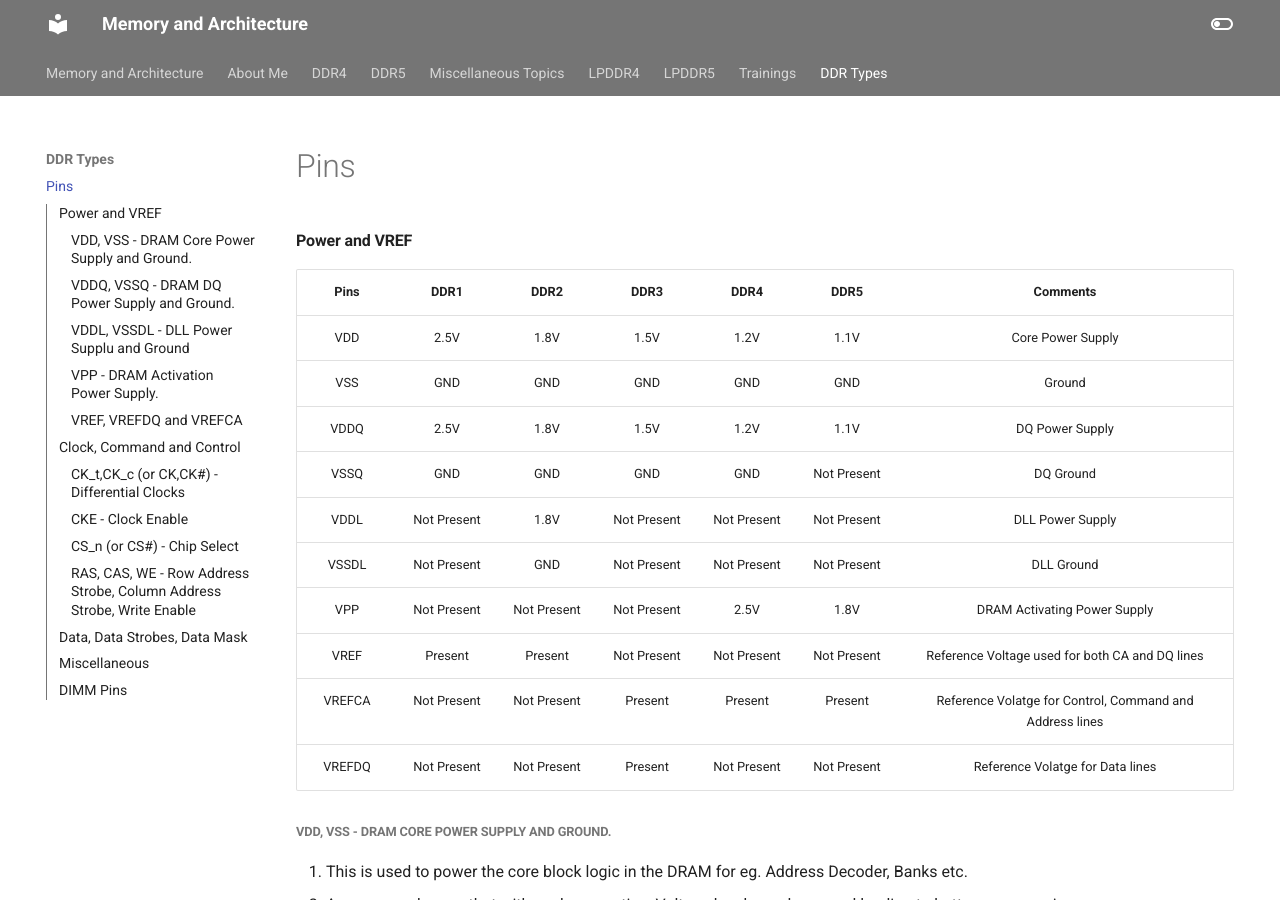
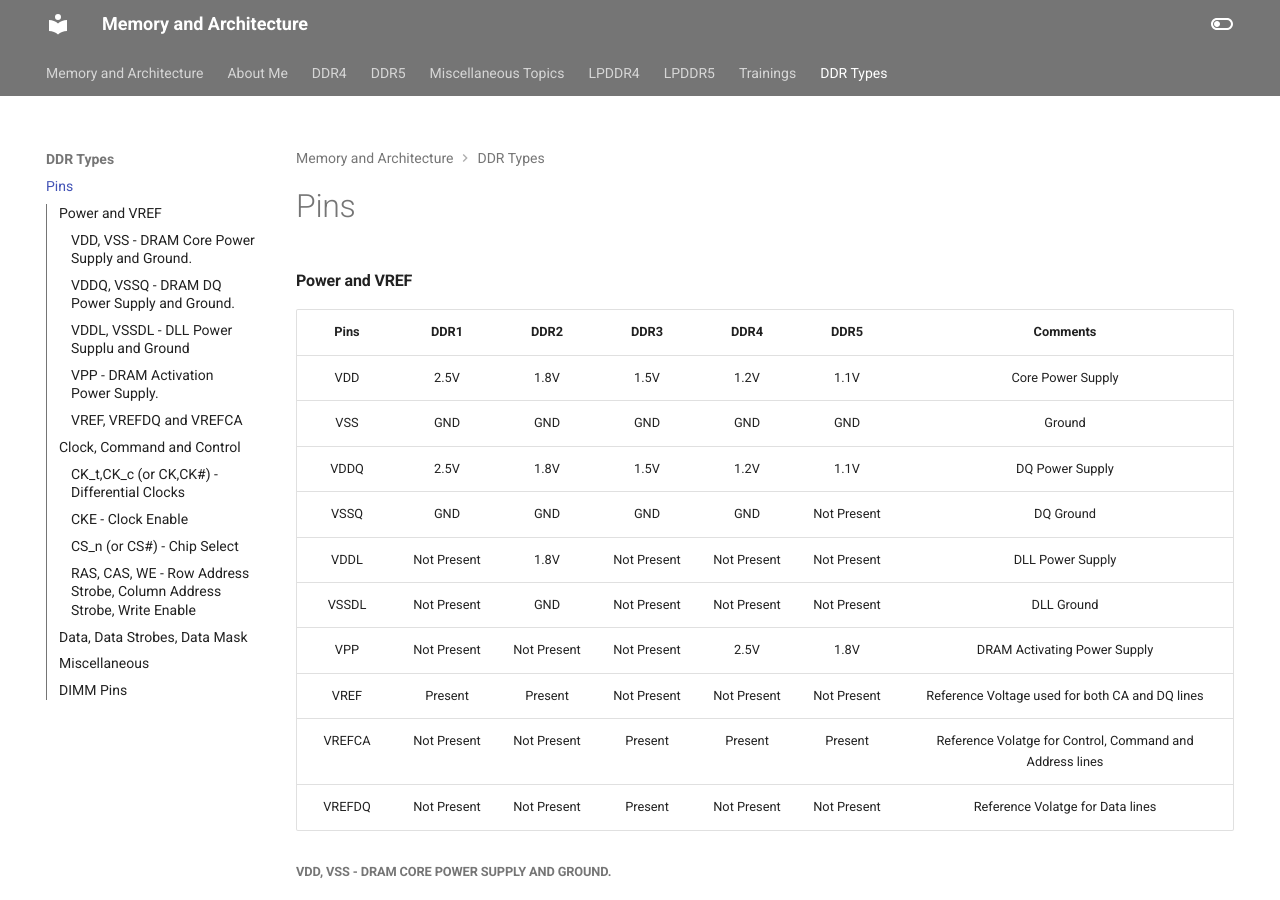
Before and after one commit to shingaridavesh/memoryandarchitecture, an MkDocs documentation site: the page built from docs/DDR Types/Pins.md, in a window 1280 px wide and 900 px high. Built offline with MkDocs 1.6.1 and Material for MkDocs 9.7.7, drawn with Linux system fonts in a browser that asks for light colours.

Commit message:
Update mkdocs.yml

```diff
--- a/mkdocs.yml
+++ b/mkdocs.yml
@@ -6,6 +6,8 @@
   features:
     - navigation.tabs
     - navigation.sections
+    - navigation.path
+    - navigation.indexes
     - toc.integrate
     - navigation.top
     - search.suggest
```
